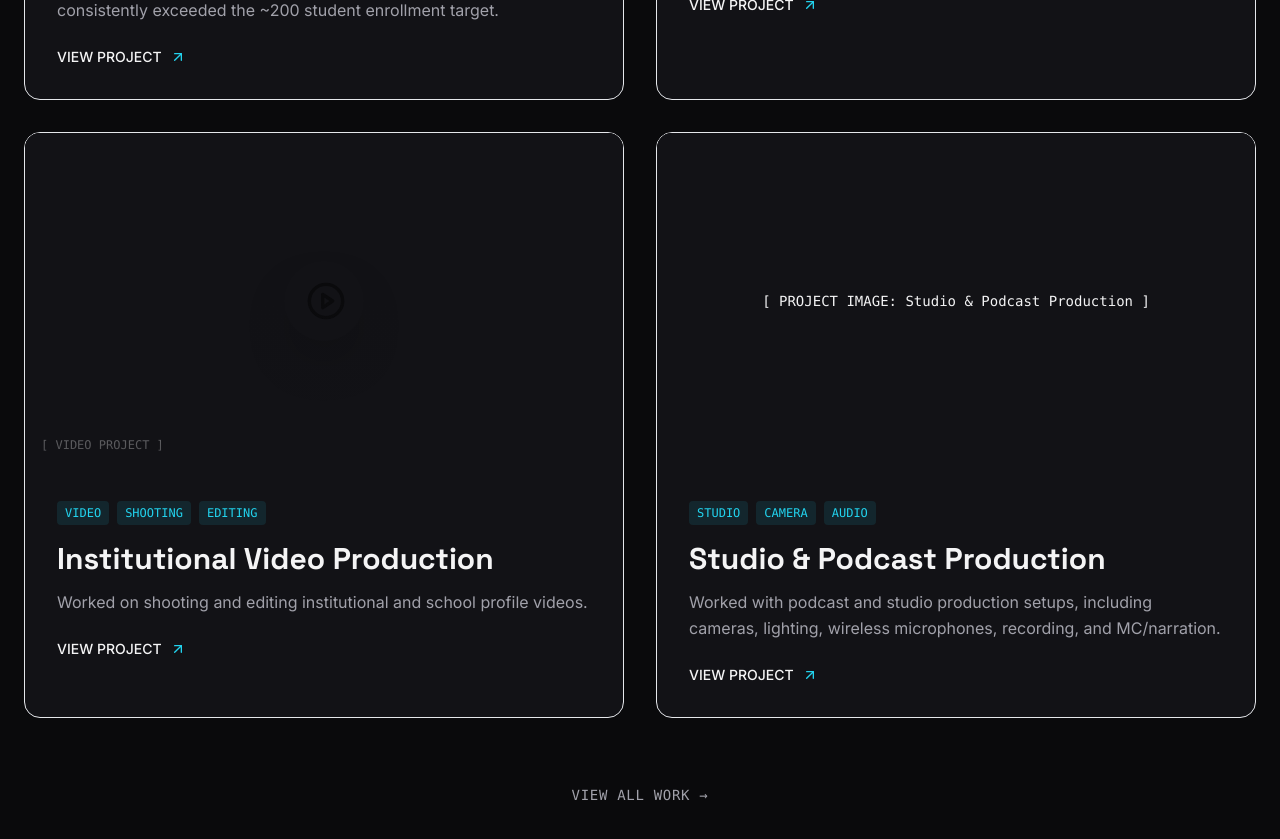
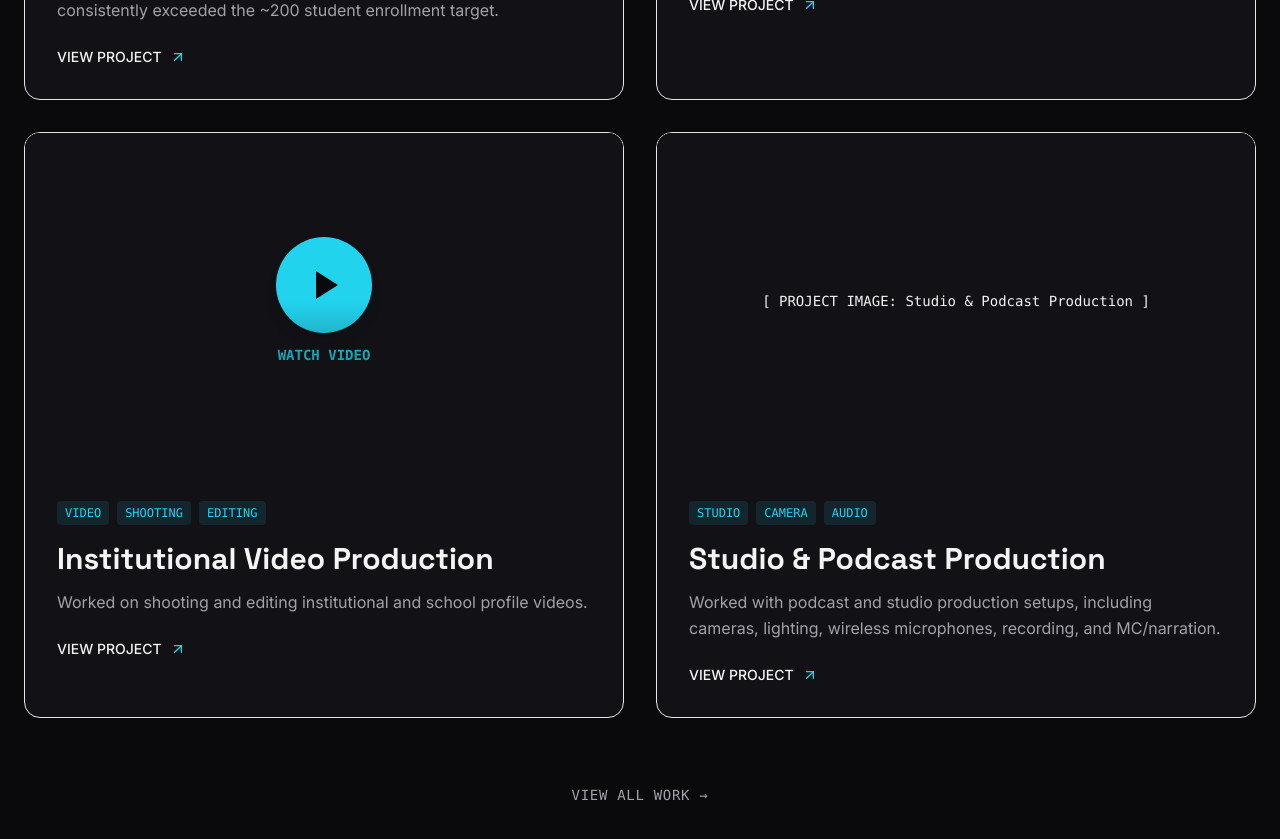
Before and after one commit to afanurkholik/PORTOFOLIOKU, a React (Vite) app: page / in a window 1280 px wide. Shown: the part 2620-3459 px from the top of the page. Built offline with nearby package versions, Linux system fonts and the light colour scheme.

Commit message:
Update 2 Work.jsx

```diff
--- a/src/components/Work.jsx
+++ b/src/components/Work.jsx
@@ -1,6 +1,6 @@
 import React, { useState } from 'react';
 import { motion } from 'framer-motion';
-import { ArrowUpRight, PlayCircle } from 'lucide-react';
+import { ArrowUpRight } from 'lucide-react';
 import { useApp } from '../context/AppContext';
 import VideoModal from './VideoModal';
 
@@ -32,24 +32,27 @@ export default function Work() {
               className={`group relative bg-surface border border-border rounded-2xl overflow-hidden hover:border-accent/30 transition-all duration-500 ${index === 0 ? 'md:col-span-2' : ''}`}
             >
               <div className={`relative ${index === 0 ? 'aspect-[21/9]' : 'aspect-[16/9]'} overflow-hidden bg-background`}>
-                {/* Thumbnail dengan Play Button untuk Video */}
-                <div className="absolute inset-0 flex items-center justify-center bg-surface group-hover:scale-105 transition-transform duration-700">
+                {/* Thumbnail Area */}
+                <div className="absolute inset-0 flex items-center justify-center bg-surface">
                   {project.videoUrl ? (
-                    <div className="relative w-full h-full flex items-center justify-center">
-                      <button
-                        onClick={() => setSelectedVideo(project.videoUrl)}
-                        className="w-20 h-20 rounded-full bg-accent/90 hover:bg-accent flex items-center justify-center transition-all hover:scale-110 group/btn shadow-2xl"
-                        aria-label="Play video"
-                      >
-                        <PlayCircle size={40} className="text-background ml-1" />
-                      </button>
-                      <span className="absolute bottom-4 left-4 text-secondary/30 font-mono text-xs">[ VIDEO PROJECT ]</span>
-                    </div>
+                    <button
+                      onClick={() => setSelectedVideo(project.videoUrl)}
+                      className="flex flex-col items-center gap-3 cursor-pointer group/btn"
+                      style={{ background: 'none', border: 'none' }}
+                    >
+                      {/* Play Button - Simple & Clear */}
+                      <div className="w-24 h-24 rounded-full bg-[#22D3EE] flex items-center justify-center hover:scale-110 transition-transform shadow-lg">
+                        <svg width="48" height="48" viewBox="0 0 24 24" fill="none" xmlns="http://www.w3.org/2000/svg">
+                          <path d="M8 5V19L19 12L8 5Z" fill="#0A0A0C"/>
+                        </svg>
+                      </div>
+                      <span className="text-[#22D3EE] font-mono text-sm font-semibold">WATCH VIDEO</span>
+                    </button>
                   ) : (
                     <span className="text-secondary/30 font-mono text-sm">[ PROJECT IMAGE: {project.title} ]</span>
                   )}
                 </div>
-                <div className="absolute inset-0 bg-gradient-to-t from-surface via-transparent to-transparent opacity-80" />
+                <div className="absolute inset-0 bg-gradient-to-t from-surface via-transparent to-transparent opacity-80 pointer-events-none" />
               </div>
 
               <div className="p-8">
```
